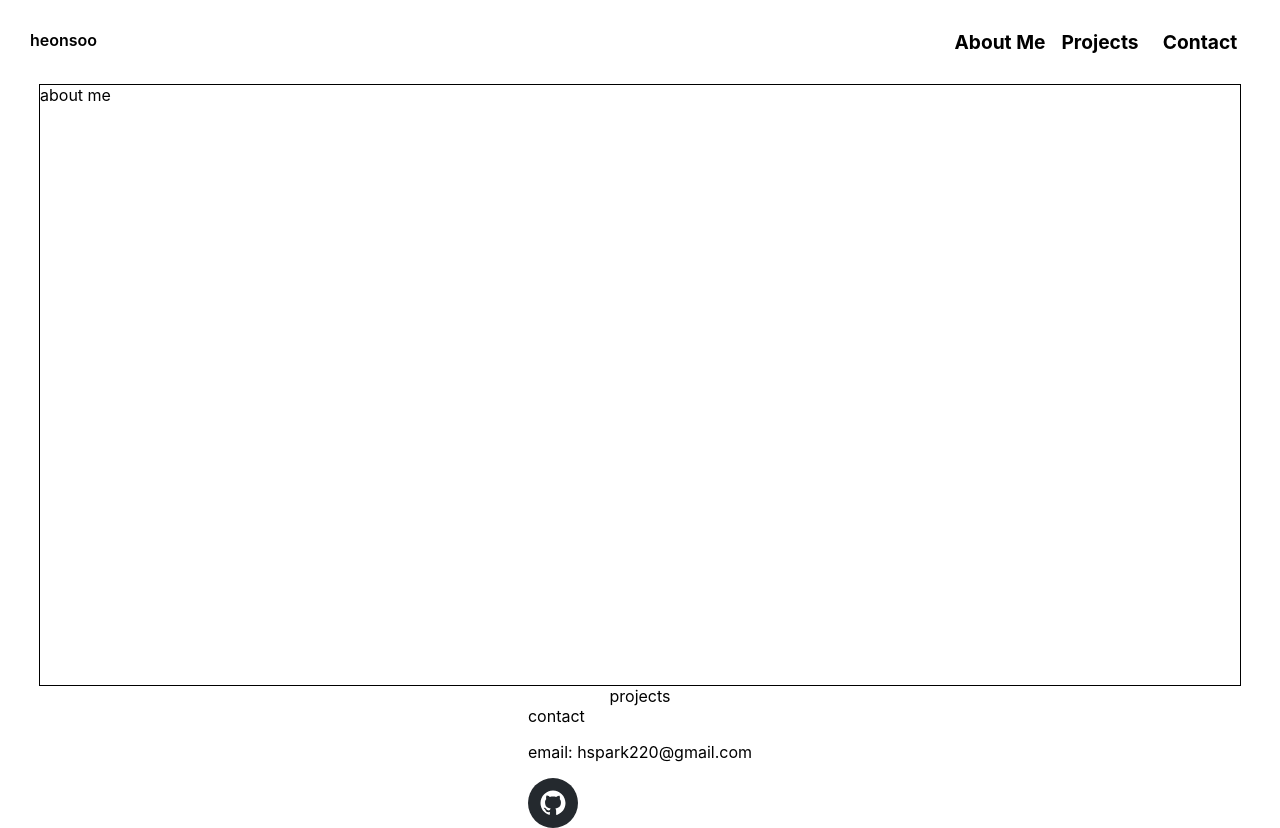
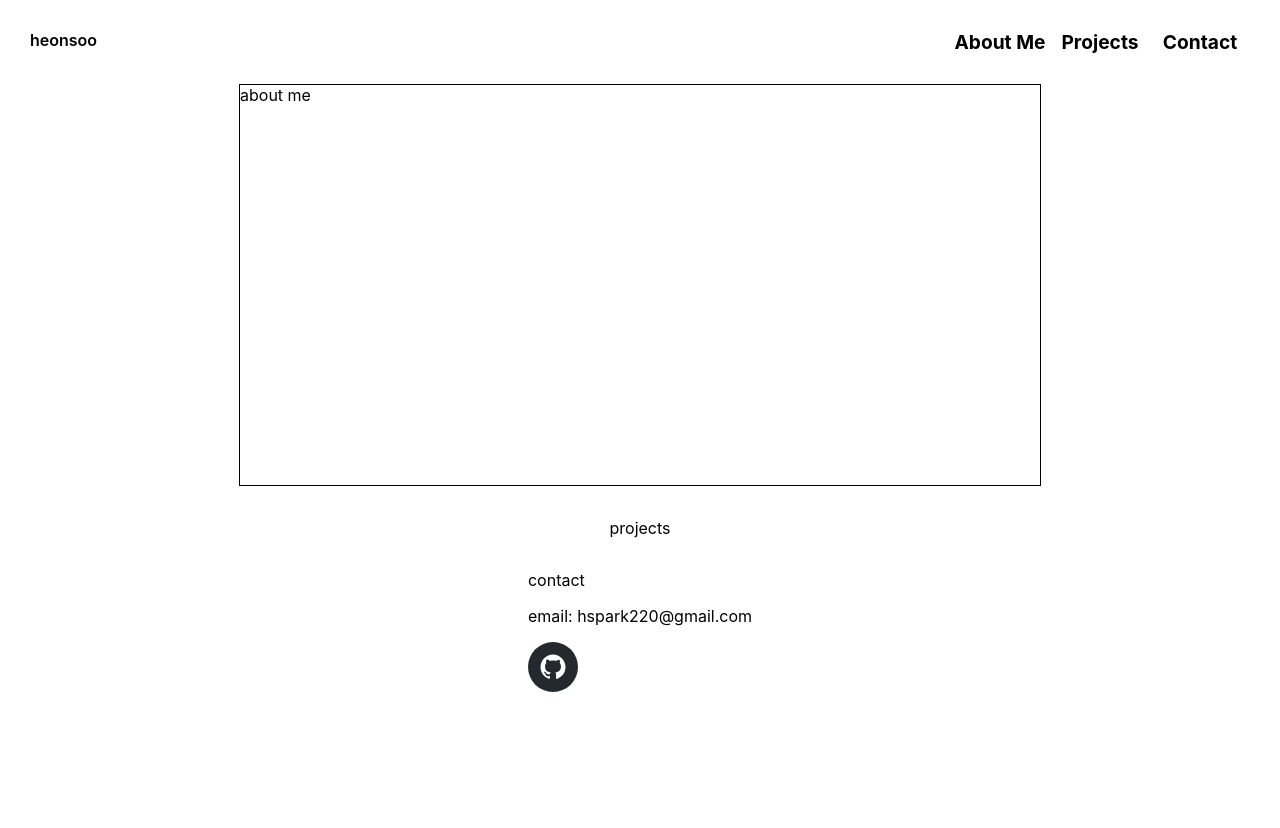
Before and after one commit to hspark220/hspark220.github.io, a React (Create React App) app: page / in a window 1280 px wide. After the commit the page ends 800 px from the top, so only its background shows below. Built offline with nearby package versions, Linux system fonts and the light colour scheme.

Commit message:
Make navbar sticky

```diff
--- a/src/index.css
+++ b/src/index.css
@@ -21,6 +21,8 @@ a {
   padding: 30px;
   display: flex;
   justify-content: space-between;
+  position: sticky;
+  top: 0px;
 }
 
 .tabs {
@@ -42,10 +44,11 @@ a {
   display: flex;
   flex-direction: column;
   align-items: center;
+  gap: 2rem;
 }
 
 .about-me {
-  width: 1200px;
-  height: 600px;
+  width: 800px;
+  height: 400px;
   border: solid 1px;
 }
--- a/src/views/Contact.js
+++ b/src/views/Contact.js
@@ -2,7 +2,7 @@ import { SocialIcon } from 'react-social-icons';
 
 const Contact = () => {
     return (
-        <div className="contact">
+        <div className="contact" id="contact">
             contact
             <p>email: hspark220@gmail.com </p>
             {/* icons */}
--- a/src/views/Projects.js
+++ b/src/views/Projects.js
@@ -1,6 +1,6 @@
 const Projects = () => {
     return (
-        <div className="projects">
+        <div className="projects" id="projects">
             projects
         </div>
     )
```
